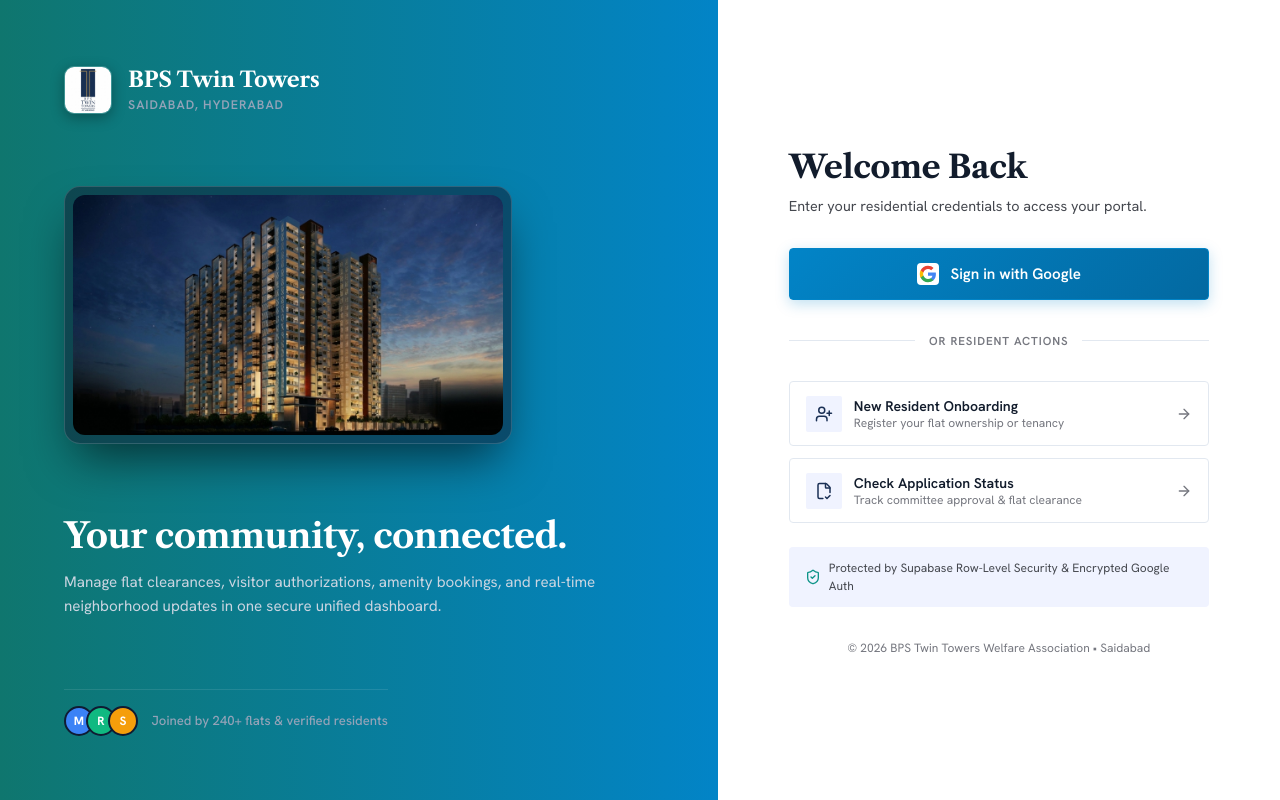
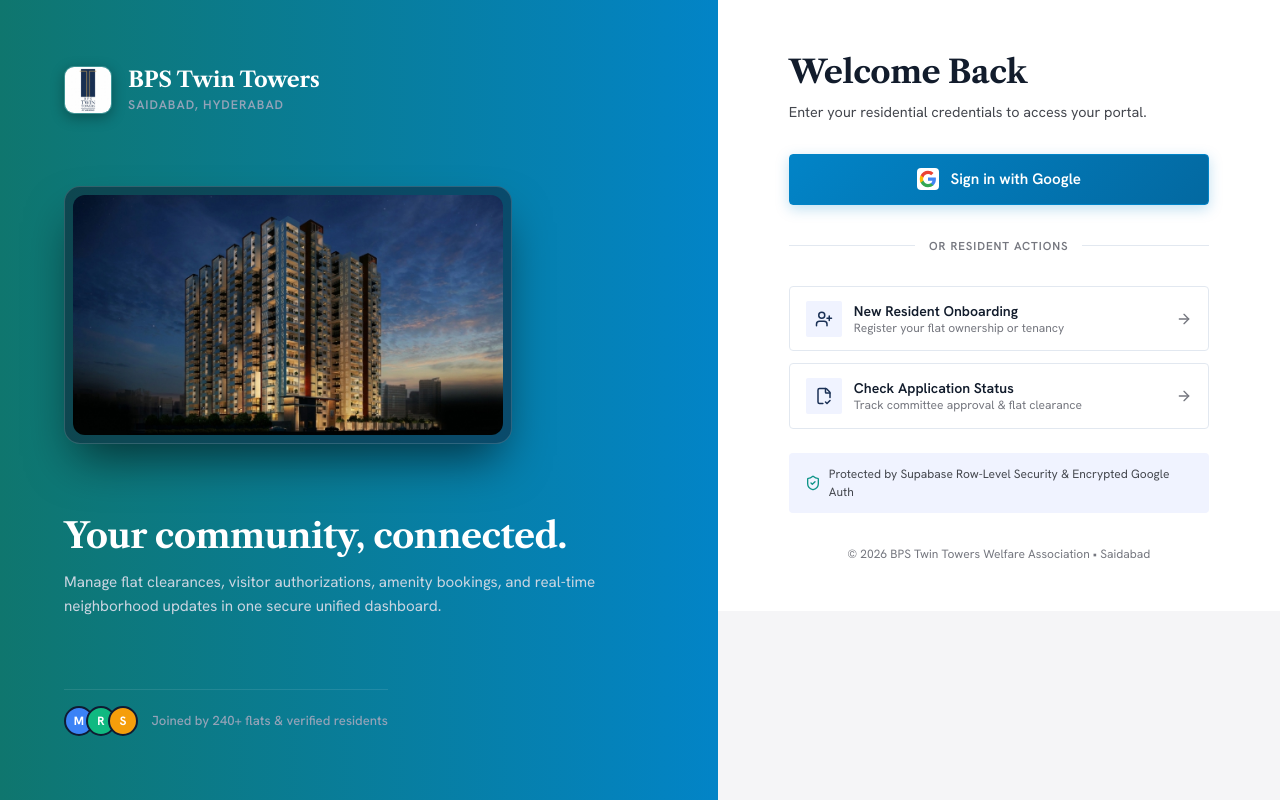
Before and after one commit to bpstwintowers/bps-twin-towers-pwa, a React (Vite) app: page /login in a window 1280 px wide. Built offline with nearby package versions, Linux system fonts and the light colour scheme; no server answers.

Commit message:
style(login): apply Figma root container properties and background #F5F5F7

```diff
--- a/src/features/auth/Login.css
+++ b/src/features/auth/Login.css
@@ -1,9 +1,15 @@
-/* Split-Screen Corporate Login Layout */
+/* ==========================================================================
+   LOGIN ROOT (FIGMA SPEC)
+   ========================================================================== */
 .split-login-wrapper {
   display: flex;
+  flex-direction: row;
+  align-items: flex-start;
+  padding: 0px;
+  position: relative;
+  width: 100vw;
   min-height: 100vh;
-  width: 100vw;
-  background-color: #ffffff;
+  background: #F5F5F7;
   overflow-x: hidden;
 }
 
```
